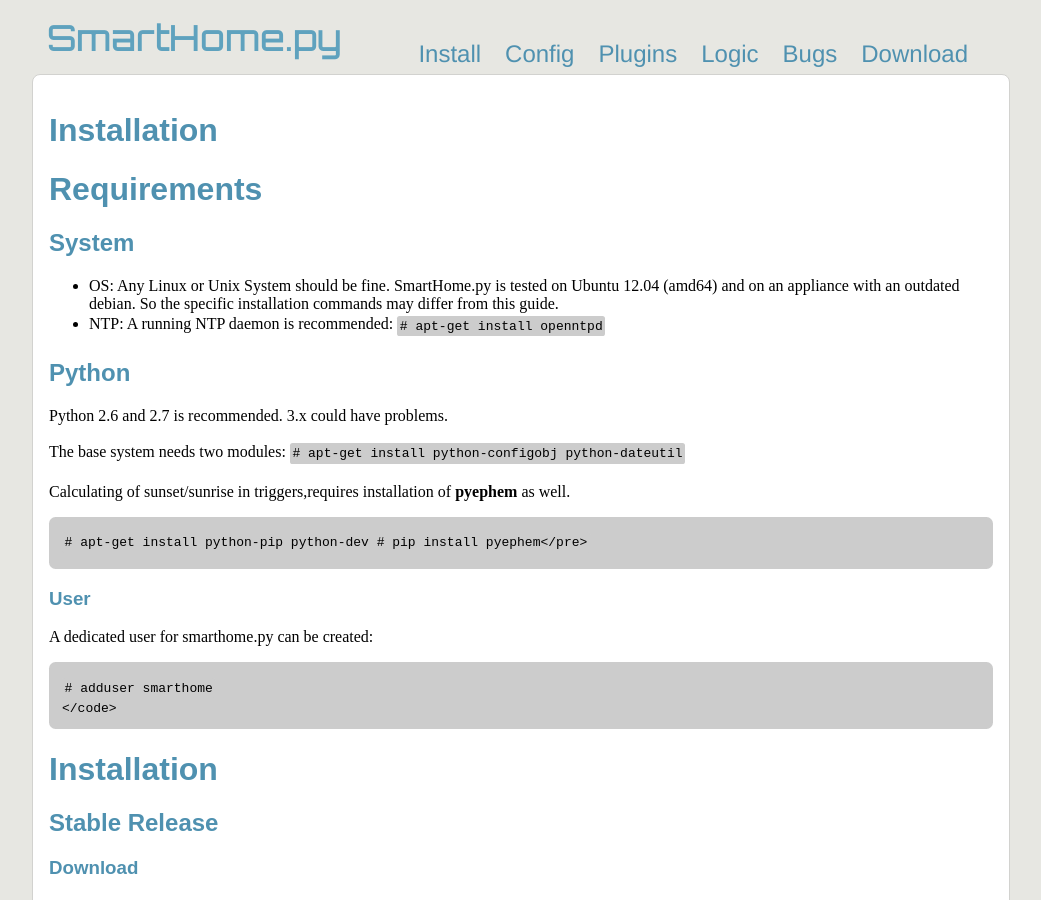
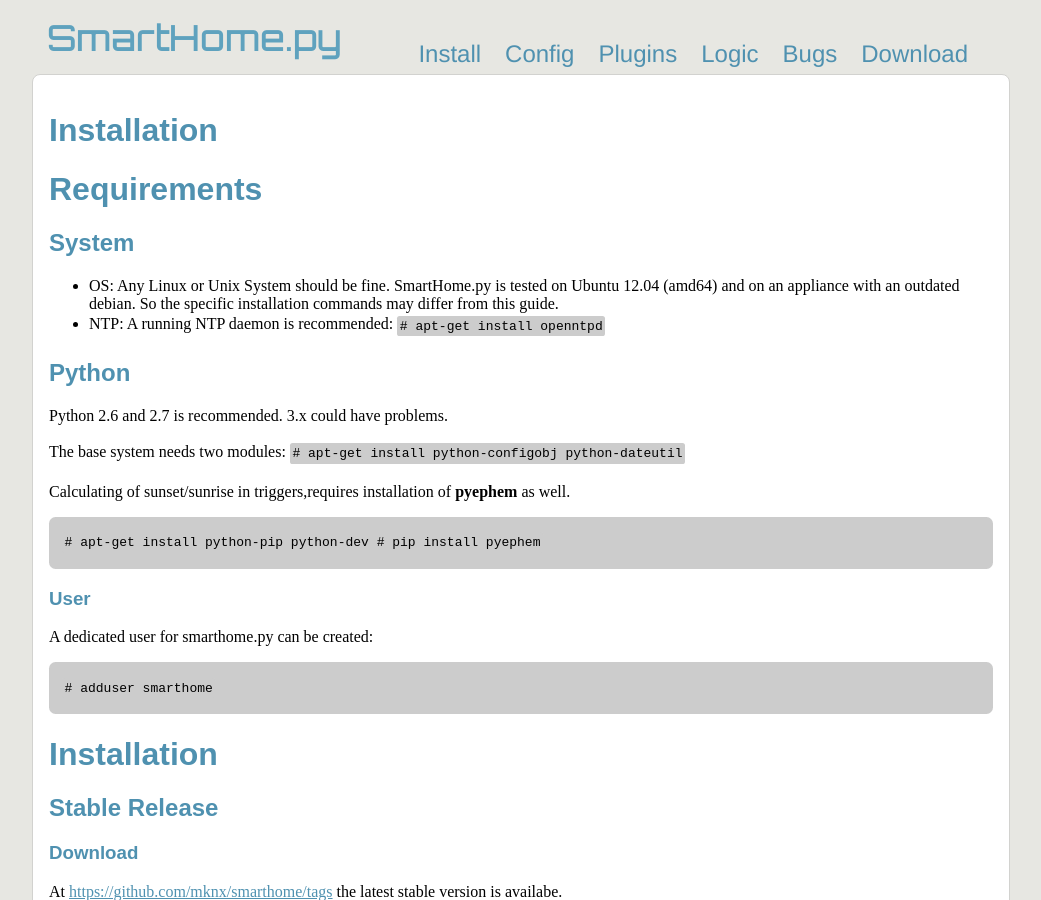
Before and after one commit to mknx/smarthome, a Jekyll site: the page built from install.md, in a window 1280 px wide and 900 px high. Shown: the whole window, without its empty margins (128-1169 px from the left). Built offline with Jekyll 4.4.1, drawn with Linux system fonts in a browser that asks for light colours; Markdown is read by kramdown in place of the engine named in the settings.

Commit message:
fix tags

```diff
--- a/install.md
+++ b/install.md
@@ -29,7 +29,7 @@
 <pre>
 <code>
 # apt-get install python-pip python-dev
-# pip install pyephem</pre>
+# pip install pyephem
 </code>
 </pre>
 
@@ -37,7 +37,7 @@
 A dedicated user for smarthome.py can be created:
 <pre>
 <code>
-# adduser smarthome</code>
+# adduser smarthome
 </code>
 </pre>
 
```
